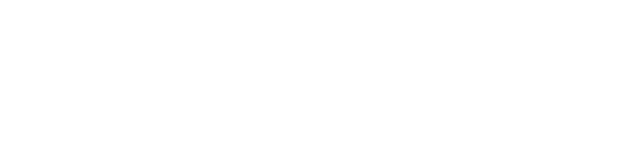
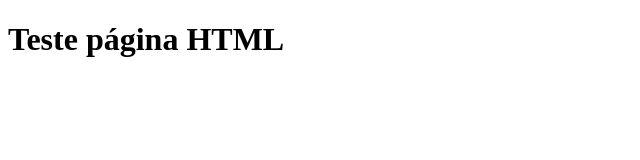
Before and after one commit to iurydev7/axios, a website: page index.html in a window 1280 px wide. Shown: the whole page, without its empty margins (0-640 px from the left). Drawn offline with Linux system fonts and the light colour scheme.

Commit message:
feat: alteração html

```diff
--- a/index.html
+++ b/index.html
@@ -3,9 +3,10 @@
 <head>
     <meta charset="UTF-8">
     <meta name="viewport" content="width=device-width, initial-scale=1.0">
-    <title>Document</title>
+    <title>Funcionando</title>
 </head>
 <body>
+    <h1>Teste página HTML</h1>
 
 </body>
 </html>
```
